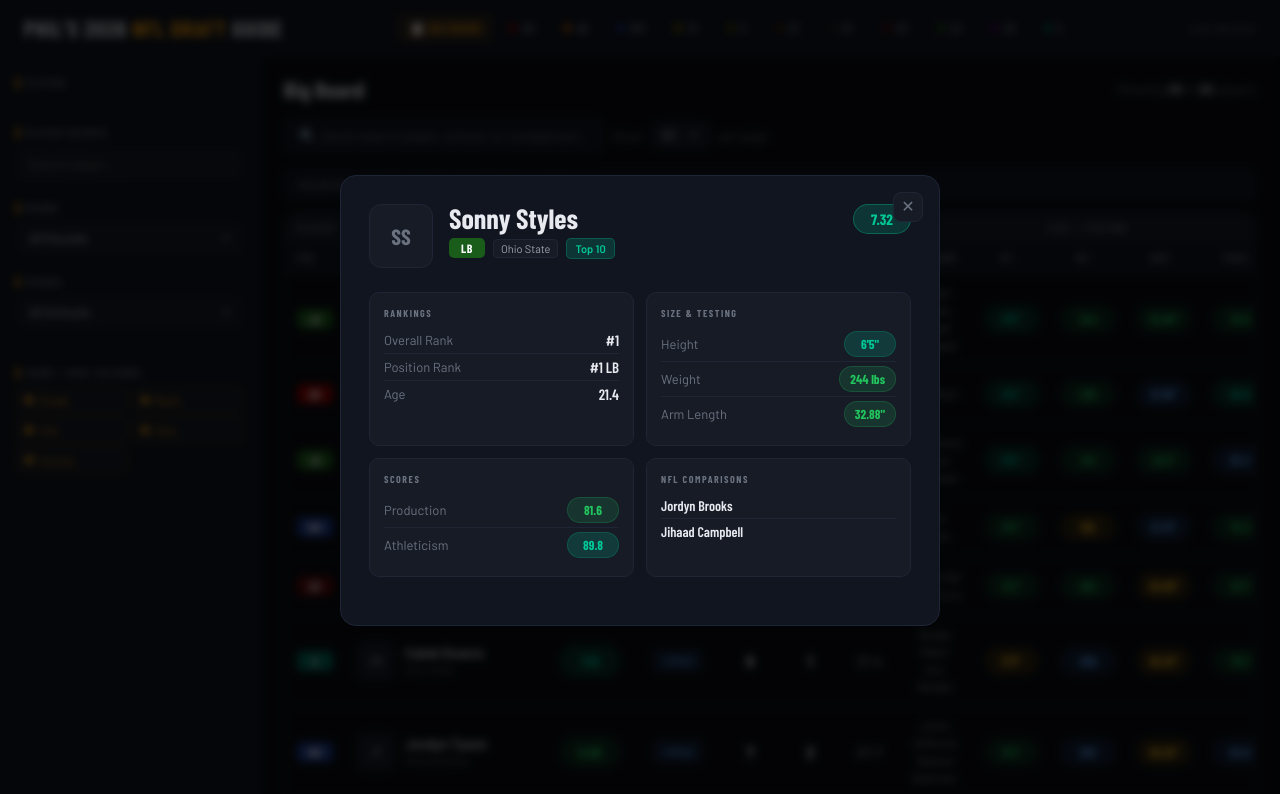
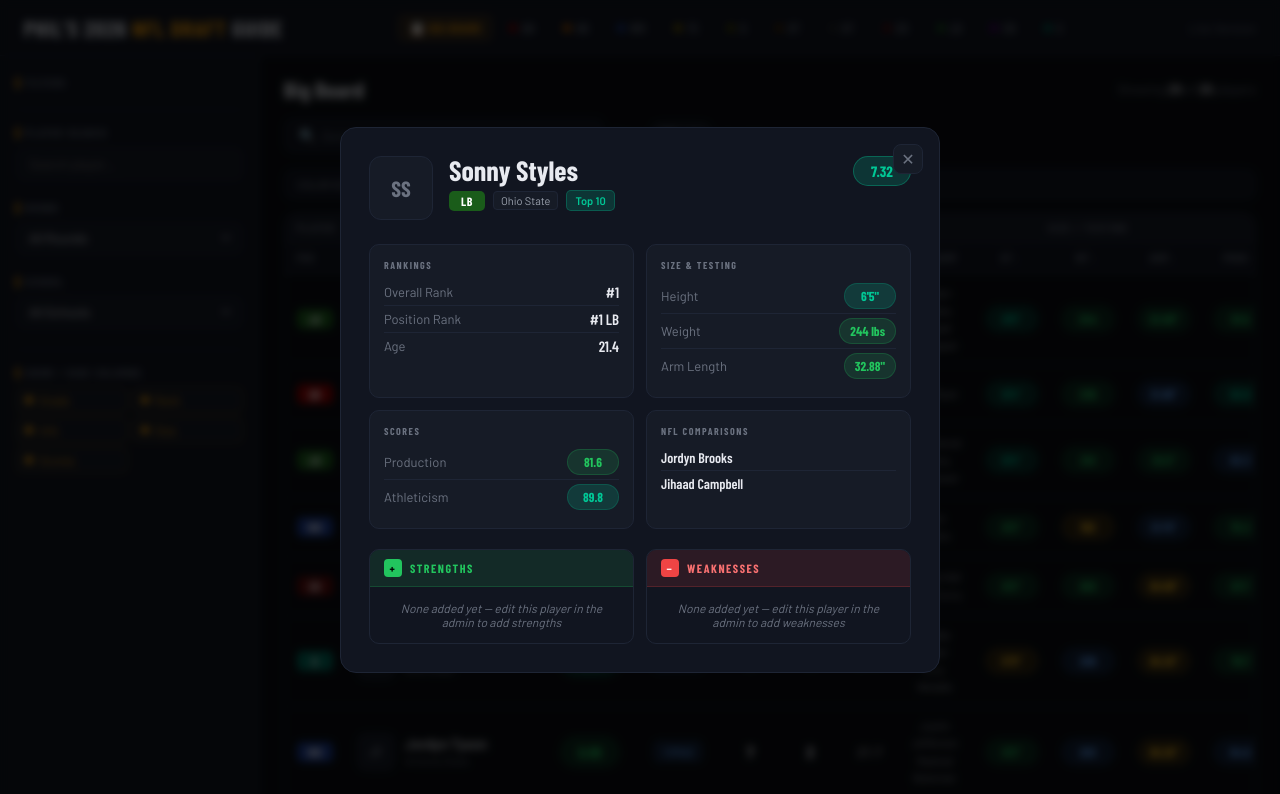
Before and after one commit to vaperkill95/nfldraft, a website: page index.html in a window 1280 px wide. Both pictures are taken after a click on the element 819 px from the left and 318 px from the top of the page. Shown: the top 794 px of the page. Drawn offline with nearby package versions, Linux system fonts and the light colour scheme; a web font is replaced by a local one.

Commit message:
Add files via upload

```diff
--- a/index.html
+++ b/index.html
@@ -300,7 +300,7 @@
   .modal-overlay.open { display: flex; }
   .modal {
     background: var(--surface); border: 1px solid var(--border); border-radius: 16px;
-    padding: 28px; width: 600px; max-width: 95vw; max-height: 85vh; overflow-y: auto;
+    padding: 28px; width: 600px; max-width: 95vw; max-height: 92vh; overflow-y: auto;
     position: relative; animation: modalIn 0.2s ease;
   }
   @keyframes modalIn { from{opacity:0;transform:translateY(20px) scale(0.97)} to{opacity:1;transform:none} }
@@ -917,25 +917,24 @@ function openModal(idx) {
         ${(p.comp||[]).map(c=>`<div class="modal-stat-row"><span class="modal-stat-val" style="font-size:14px">${c}</span></div>`).join('') || '<div style="color:var(--text-muted);font-size:13px">None listed</div>'}
       </div>
     </div>
-    ${((p.strengths && p.strengths.length) || (p.weaknesses && p.weaknesses.length)) ? `
     <div class="sw-panel">
       <div class="sw-col">
         <div class="sw-col-header strengths">
           <span class="sw-icon s">+</span> Strengths
         </div>
-        ${(p.strengths||[]).length
+        ${(p.strengths && p.strengths.length)
           ? (p.strengths).map(s=>`<div class="sw-item"><div class="sw-accent" style="background:#22c55e"></div>${s}</div>`).join('')
-          : '<div class="sw-empty">None listed</div>'}
+          : '<div class="sw-empty">None added yet — edit this player in the admin to add strengths</div>'}
       </div>
       <div class="sw-col">
         <div class="sw-col-header weaknesses">
           <span class="sw-icon w">−</span> Weaknesses
         </div>
-        ${(p.weaknesses||[]).length
+        ${(p.weaknesses && p.weaknesses.length)
           ? (p.weaknesses).map(w=>`<div class="sw-item"><div class="sw-accent" style="background:#ef4444"></div>${w}</div>`).join('')
-          : '<div class="sw-empty">None listed</div>'}
+          : '<div class="sw-empty">None added yet — edit this player in the admin to add weaknesses</div>'}
       </div>
-    </div>` : ''}`;
+    </div>`;
   document.getElementById('modalOverlay').classList.add('open');
 }
 
```
Also changed, not shown: nfl-draft-admin.html (+2 -1 lines).
